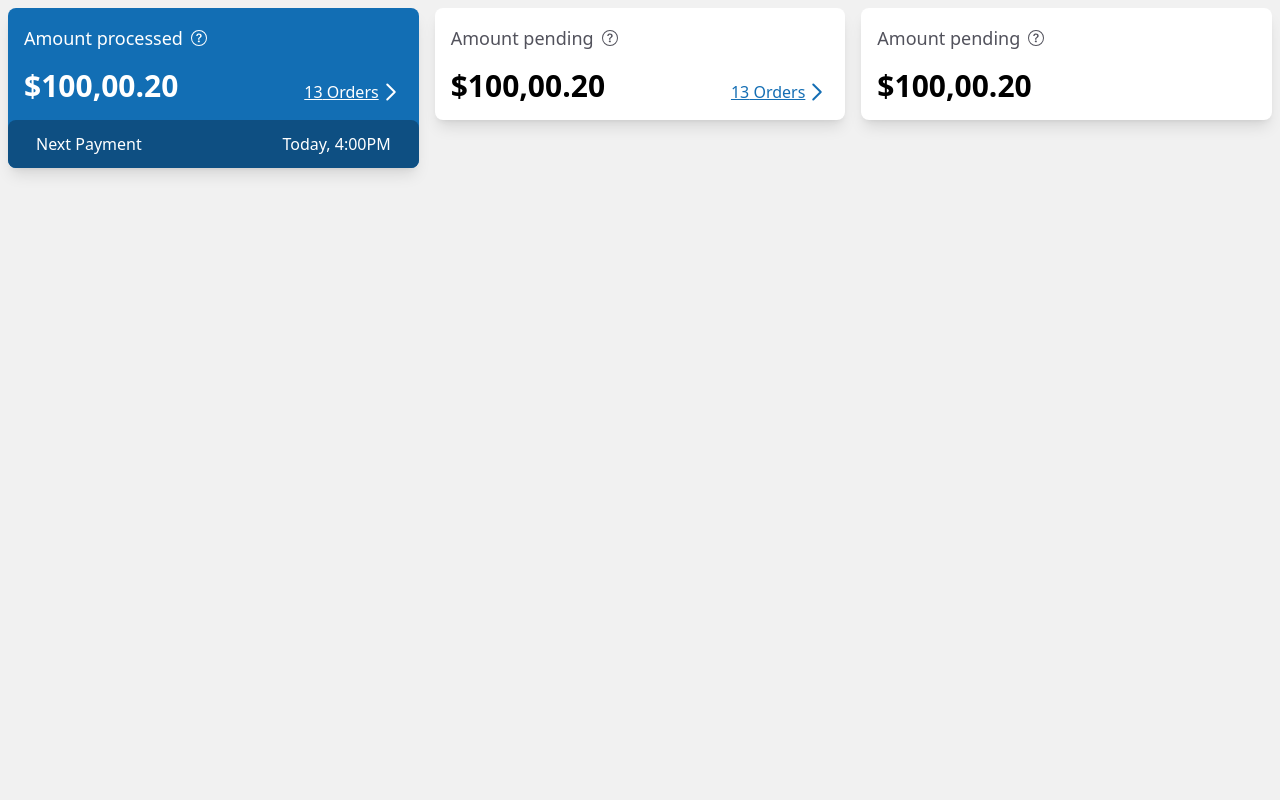
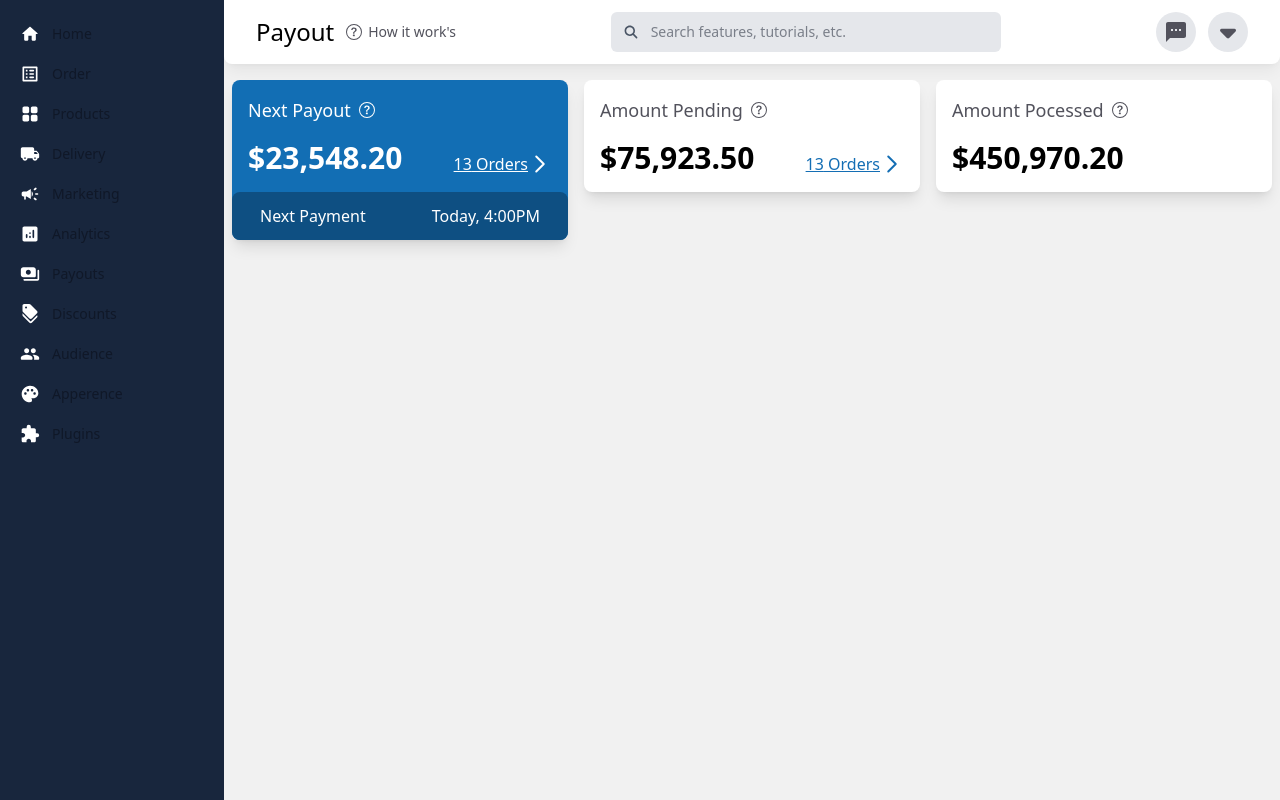
Before and after one commit to tushar0i/dukaan-payout-dashboard, a React app: page / in a window 1280 px wide. Built offline with nearby package versions, Linux system fonts and the light colour scheme; the HTML template or start-up script is replaced by a standard one.

Commit message:
Adding SidePanal Component

```diff
--- a/src/App.jsx
+++ b/src/App.jsx
@@ -2,23 +2,34 @@ import { Button } from "./components/Button";
 import MainCard from "./components/MainCard";
 import PProcessedCard from "./components/PProcessedCard";
 import PriceCard from "./components/PriceCard";
+import SidePanal from "./components/SidePanal";
+import TopBar from "./components/TopBar";
 
 const App = () => {
     return (
         <>
             <div className="flex">
-                <div className="flex-1">
-                    <MainCard title={'Amount processed'} orderCount={'13'} amount={'100,00.20'}></MainCard>
+                <div className="relative">
+                    <SidePanal></SidePanal>
                 </div>
-                <div className="flex-1">
-                    <PriceCard title={'Amount pending'} orderCount={'13'} amount={'100,00.20'}></PriceCard>
+                <div className="w-full">
+                    <div>
+                        <TopBar></TopBar>
+                    </div>
+                    <div className="flex">
+                        <div className="flex-1">
+                            <MainCard title={'Next Payout'} orderCount={'13'} amount={'23,548.20'}></MainCard>
+                        </div>
+                        <div className="flex-1">
+                            <PriceCard title={'Amount Pending'} orderCount={'13'} amount={'75,923.50'}></PriceCard>
+                        </div>
+                        <div className="flex-1">
+                            <PProcessedCard title={'Amount Pocessed'} amount={'450,970.20'}></PProcessedCard>
+                        </div>
+
+                    </div>
                 </div>
-                <div className="flex-1">
-                    <PProcessedCard title={'Amount pending'} amount={'100,00.20'}></PProcessedCard>
-                </div>
-
             </div>
-
         </>
     )
 }
--- a/src/components/MainCard.jsx
+++ b/src/components/MainCard.jsx
@@ -4,7 +4,7 @@ const MainCard = ({
     title,
 }) => {
     return (<>
-        <div className="bg-[#126eb4] shadow-lg/10  rounded-lg m-2">
+        <div className="bg-[#126eb4] shadow-lg/10  rounded-lg m-2 hover:bg-[#0e4f82]">
             <div className="p-4">
                 <div className="flex text-white text-lg pb-4">
                     {title}
--- /dev/null
+++ b/src/components/SidePanal.jsx
@@ -0,0 +1,83 @@
+const SidePanal = () => {
+    return (<>
+
+        <aside  class="fixed lg:sticky z-40 w-56 h-screen transition-transform -translate-x-full lg:translate-x-0 " aria-label="Sidebar">
+            <div class="h-full px-3 py-4 overflow-y-auto bg-[#18263d]">
+                <ul class="space-y-1 text-sm font-medium">
+                    <li>
+                        <a href="#" class="flex items-center p-2 text-gray-900 rounded-lg dark:text-white hover:bg-gray-100 dark:hover:bg-gray-700 group">
+                            <svg xmlns="http://www.w3.org/2000/svg" className="h-5 w-5 fill-white" viewBox="0 0 24 24"><path d="M10 19v-5h4v5c0 .55.45 1 1 1h3c.55 0 1-.45 1-1v-7h1.7c.46 0 .68-.57.33-.87L12.67 3.6c-.38-.34-.96-.34-1.34 0l-8.36 7.53c-.34.3-.13.87.33.87H5v7c0 .55.45 1 1 1h3c.55 0 1-.45 1-1z"/></svg>
+                            <span class="ms-3">Home</span>
+                        </a>
+                    </li>
+                    <li>
+                        <a href="#" class="flex items-center p-2 text-gray-900 rounded-lg dark:text-white hover:bg-gray-100 dark:hover:bg-gray-700 group">
+                           <svg xmlns="http://www.w3.org/2000/svg" className="h-5 w-5 fill-white" viewBox="0 0 24 24"><path d="M12 9h4c.55 0 1-.45 1-1s-.45-1-1-1h-4c-.55 0-1 .45-1 1s.45 1 1 1zm0 4h4c.55 0 1-.45 1-1s-.45-1-1-1h-4c-.55 0-1 .45-1 1s.45 1 1 1zm0 4h4c.55 0 1-.45 1-1s-.45-1-1-1h-4c-.55 0-1 .45-1 1s.45 1 1 1zM7 7h2v2H7zm0 4h2v2H7zm0 4h2v2H7zM20 3H4c-.55 0-1 .45-1 1v16c0 .55.45 1 1 1h16c.55 0 1-.45 1-1V4c0-.55-.45-1-1-1zm-1 16H5V5h14v14z"/></svg>
+                            <span class="flex-1 ms-3 whitespace-nowrap">Order</span>
+
+                        </a>
+                    </li>
+                    <li>
+                        <a href="#" class="flex items-center p-2 text-gray-900 rounded-lg dark:text-white hover:bg-gray-100 dark:hover:bg-gray-700 group">
+                            <svg xmlns="http://www.w3.org/2000/svg"className="h-5 w-5 fill-white"viewBox="0 0 24 24"><path d="M5 11h4c1.1 0 2-.9 2-2V5c0-1.1-.9-2-2-2H5c-1.1 0-2 .9-2 2v4c0 1.1.9 2 2 2zm0 10h4c1.1 0 2-.9 2-2v-4c0-1.1-.9-2-2-2H5c-1.1 0-2 .9-2 2v4c0 1.1.9 2 2 2zm8-16v4c0 1.1.9 2 2 2h4c1.1 0 2-.9 2-2V5c0-1.1-.9-2-2-2h-4c-1.1 0-2 .9-2 2zm2 16h4c1.1 0 2-.9 2-2v-4c0-1.1-.9-2-2-2h-4c-1.1 0-2 .9-2 2v4c0 1.1.9 2 2 2z"/></svg>
+                            <span class="flex-1 ms-3 whitespace-nowrap">Products</span>
+
+                        </a>
+                    </li>
+                    <li>
+                        <a href="#" class="flex items-center p-2 text-gray-900 rounded-lg dark:text-white hover:bg-gray-100 dark:hover:bg-gray-700 group">
+                            <svg xmlns="http://www.w3.org/2000/svg" className="h-5 w-5 fill-white" viewBox="0 0 24 24"><path d="M19.5 8H17V6c0-1.1-.9-2-2-2H3c-1.1 0-2 .9-2 2v9c0 1.1.9 2 2 2 0 1.66 1.34 3 3 3s3-1.34 3-3h6c0 1.66 1.34 3 3 3s3-1.34 3-3h1c.55 0 1-.45 1-1v-3.33c0-.43-.14-.85-.4-1.2L20.3 8.4c-.19-.25-.49-.4-.8-.4zM6 18c-.55 0-1-.45-1-1s.45-1 1-1 1 .45 1 1-.45 1-1 1zm13.5-8.5 1.96 2.5H17V9.5h2.5zM18 18c-.55 0-1-.45-1-1s.45-1 1-1 1 .45 1 1-.45 1-1 1z"/></svg>
+                            <span class="flex-1 ms-3 whitespace-nowrap">Delivery</span>
+                        </a>
+                    </li>
+                    <li>
+                        <a href="#" class="flex items-center p-2 text-gray-900 rounded-lg dark:text-white hover:bg-gray-100 dark:hover:bg-gray-700 group">
+                            <svg xmlns="http://www.w3.org/2000/svg" className="h-5 w-5 fill-white" viewBox="0 0 24 24"><path d="M18 12c0 .55.45 1 1 1h2c.55 0 1-.45 1-1s-.45-1-1-1h-2c-.55 0-1 .45-1 1zm-1.41 4.82a.966.966 0 0 0 .2 1.37c.53.39 1.09.81 1.62 1.21.44.33 1.06.24 1.38-.2 0-.01.01-.01.01-.02a.978.978 0 0 0-.2-1.38c-.53-.4-1.09-.82-1.61-1.21a.993.993 0 0 0-1.39.21c0 .01-.01.02-.01.02zm3.22-12.01c0-.01-.01-.01-.01-.02a.98.98 0 0 0-1.38-.2c-.53.4-1.1.82-1.62 1.22-.44.33-.52.95-.19 1.38 0 .01.01.01.01.02.33.44.94.53 1.38.2.53-.39 1.09-.82 1.62-1.22.43-.32.51-.94.19-1.38zM8 9H4c-1.1 0-2 .9-2 2v2c0 1.1.9 2 2 2h1v3c0 .55.45 1 1 1s1-.45 1-1v-3h1l5 3V6L8 9zm7.5 3c0-1.33-.58-2.53-1.5-3.35v6.69c.92-.81 1.5-2.01 1.5-3.34z"/></svg>
+                            <span class="flex-1 ms-3 whitespace-nowrap">Marketing</span>
+                        </a>
+                    </li>
+                    <li>
+                        <a href="#" class="flex items-center p-2 text-gray-900 rounded-lg dark:text-white hover:bg-gray-100 dark:hover:bg-gray-700 group">
+                            <svg xmlns="http://www.w3.org/2000/svg" className="h-5 w-5 fill-white" viewBox="0 0 24 24"><path d="M19 3H5c-1.1 0-2 .9-2 2v14c0 1.1.9 2 2 2h14c1.1 0 2-.9 2-2V5c0-1.1-.9-2-2-2zM8 17c-.55 0-1-.45-1-1v-3c0-.55.45-1 1-1s1 .45 1 1v3c0 .55-.45 1-1 1zm4 0c-.55 0-1-.45-1-1v-1c0-.55.45-1 1-1s1 .45 1 1v1c0 .55-.45 1-1 1zm0-5c-.55 0-1-.45-1-1s.45-1 1-1 1 .45 1 1-.45 1-1 1zm4 5c-.55 0-1-.45-1-1V8c0-.55.45-1 1-1s1 .45 1 1v8c0 .55-.45 1-1 1z"/></svg>
+                            <span class="flex-1 ms-3 whitespace-nowrap">Analytics</span>
+                        </a>
+                    </li>
+                    <li>
+                        <a href="#" class="flex items-center p-2 text-gray-900 rounded-lg dark:text-white hover:bg-gray-100 dark:hover:bg-gray-700 group">
+                            <svg xmlns="http://www.w3.org/2000/svg" className="h-5 w-5 fill-white" viewBox="0 0 24 24"><path d="M23 8v10c0 1.1-.9 2-2 2H5c-.55 0-1-.45-1-1s.45-1 1-1h16V8c0-.55.45-1 1-1s1 .45 1 1zM4 16c-1.66 0-3-1.34-3-3V7c0-1.66 1.34-3 3-3h12c1.66 0 3 1.34 3 3v7c0 1.1-.9 2-2 2H4zm3-6c0 1.66 1.34 3 3 3s3-1.34 3-3-1.34-3-3-3-3 1.34-3 3z"/></svg>
+                            <span class="flex-1 ms-3 whitespace-nowrap">Payouts</span>
+                        </a>
+                    </li>
+                    <li>
+                        <a href="#" class="flex items-center p-2 text-gray-900 rounded-lg dark:text-white hover:bg-gray-100 dark:hover:bg-gray-700 group">
+                            <svg xmlns="http://www.w3.org/2000/svg" className="h-5 w-5 fill-white" viewBox="0 0 24 24"><path d="M12.79 21 3 11.21v2c0 .53.21 1.04.59 1.41l7.79 7.79c.78.78 2.05.78 2.83 0l6.21-6.21c.78-.78.78-2.05 0-2.83L12.79 21z"/><path d="M11.38 17.41c.78.78 2.05.78 2.83 0l6.21-6.21c.78-.78.78-2.05 0-2.83L12.63.58A2.04 2.04 0 0 0 11.21 0H5C3.9 0 3 .9 3 2v6.21c0 .53.21 1.04.59 1.41l7.79 7.79zM7.25 3a1.25 1.25 0 1 1 0 2.5 1.25 1.25 0 0 1 0-2.5z"/></svg>
+                            <span class="flex-1 ms-3 whitespace-nowrap">Discounts</span>
+                        </a>
+                    </li>
+                    <li>
+                        <a href="#" class="flex items-center p-2 text-gray-900 rounded-lg dark:text-white hover:bg-gray-100 dark:hover:bg-gray-700 group">
+                            <svg xmlns="http://www.w3.org/2000/svg" className="h-5 w-5 fill-white" viewBox="0 0 24 24"><path d="M16 11c1.66 0 2.99-1.34 2.99-3S17.66 5 16 5s-3 1.34-3 3 1.34 3 3 3zm-8 0c1.66 0 2.99-1.34 2.99-3S9.66 5 8 5 5 6.34 5 8s1.34 3 3 3zm0 2c-2.33 0-7 1.17-7 3.5V18c0 .55.45 1 1 1h12c.55 0 1-.45 1-1v-1.5c0-2.33-4.67-3.5-7-3.5zm8 0c-.29 0-.62.02-.97.05.02.01.03.03.04.04 1.14.83 1.93 1.94 1.93 3.41V18c0 .35-.07.69-.18 1H22c.55 0 1-.45 1-1v-1.5c0-2.33-4.67-3.5-7-3.5z"/></svg>
+                            <span class="flex-1 ms-3 whitespace-nowrap">Audience</span>
+                        </a>
+                    </li>
+                    <li>
+                        <a href="#" class="flex items-center p-2 text-gray-900 rounded-lg dark:text-white hover:bg-gray-100 dark:hover:bg-gray-700 group">
+                            <svg xmlns="http://www.w3.org/2000/svg" className="h-5 w-5 fill-white" viewBox="0 0 24 24"><path d="M12 2C6.49 2 2 6.49 2 12s4.49 10 10 10a2.5 2.5 0 0 0 2.5-2.5c0-.61-.23-1.2-.64-1.67a.528.528 0 0 1-.13-.33c0-.28.22-.5.5-.5H16c3.31 0 6-2.69 6-6 0-4.96-4.49-9-10-9zm5.5 11c-.83 0-1.5-.67-1.5-1.5s.67-1.5 1.5-1.5 1.5.67 1.5 1.5-.67 1.5-1.5 1.5zm-3-4c-.83 0-1.5-.67-1.5-1.5S13.67 6 14.5 6s1.5.67 1.5 1.5S15.33 9 14.5 9zM5 11.5c0-.83.67-1.5 1.5-1.5s1.5.67 1.5 1.5S7.33 13 6.5 13 5 12.33 5 11.5zm6-4c0 .83-.67 1.5-1.5 1.5S8 8.33 8 7.5 8.67 6 9.5 6s1.5.67 1.5 1.5z"/></svg>
+                            <span class="flex-1 ms-3 whitespace-nowrap">Apperence</span>
+                        </a>
+                    </li>
+                    <li>
+                        <a href="#" class="flex items-center p-2 text-gray-900 rounded-lg dark:text-white hover:bg-gray-100 dark:hover:bg-gray-700 group">
+                            <svg xmlns="http://www.w3.org/2000/svg" className="h-5 w-5 fill-white" viewBox="0 0 24 24"><path d="M20.5 11H19V7c0-1.1-.9-2-2-2h-4V3.5a2.5 2.5 0 0 0-5 0V5H4c-1.1 0-1.99.9-1.99 2v3.8H3.5c1.49 0 2.7 1.21 2.7 2.7s-1.21 2.7-2.7 2.7H2V20c0 1.1.9 2 2 2h3.8v-1.5c0-1.49 1.21-2.7 2.7-2.7s2.7 1.21 2.7 2.7V22H17c1.1 0 2-.9 2-2v-4h1.5a2.5 2.5 0 0 0 0-5z"/></svg>
+                            <span class="flex-1 ms-3 whitespace-nowrap">Plugins</span>
+                        </a>
+                    </li>
+                </ul>
+            </div>
+        </aside>
+
+
+    </>)
+}
+
+export default SidePanal;
--- a/src/components/TopBar.jsx
+++ b/src/components/TopBar.jsx
@@ -24,7 +24,7 @@ const TopBar = () => {
             <div className="sm:grow">
                 <div className="flex gap-3 justify-end ">
                     <div className="bg-gray-200 rounded-full h-10 w-10 p-2  fill-zinc-600">
-                        <svg xmlns="http://www.w3.org/2000/svg" viewBox="0 0 640 640"><path d="M64 416L64 192C64 139 107 96 160 96L480 96C533 96 576 139 576 192L576 416C576 469 533 512 480 512L360 512C354.8 512 349.8 513.7 345.6 516.8L230.4 603.2C226.2 606.3 221.2 608 216 608C202.7 608 192 597.3 192 584L192 512L160 512C107 512 64 469 64 416z" /></svg>
+                        <svg xmlns="http://www.w3.org/2000/svg" width="24" height="24" viewBox="0 0 24 24"><path d="M20 2H4c-1.1 0-2 .9-2 2v18l4-4h14c1.1 0 2-.9 2-2V4c0-1.1-.9-2-2-2zM9 11H7V9h2v2zm4 0h-2V9h2v2zm4 0h-2V9h2v2z"/></svg>
                     </div>
                     <div className="bg-gray-200 rounded-full h-10 w-10 p-1 fill-zinc-600 cursor-pointer">
                         <svg xmlns="http://www.w3.org/2000/svg" viewBox="0 0 640 640"><path d="M300.3 440.8C312.9 451 331.4 450.3 343.1 438.6L471.1 310.6C480.3 301.4 483 287.7 478 275.7C473 263.7 461.4 256 448.5 256L192.5 256C179.6 256 167.9 263.8 162.9 275.8C157.9 287.8 160.7 301.5 169.9 310.6L297.9 438.6L300.3 440.8z" /></svg>
```
